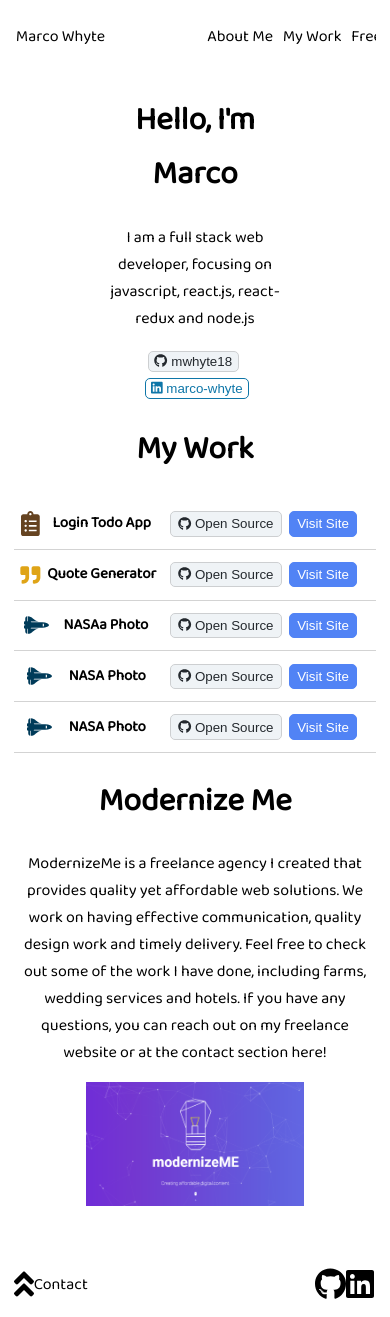
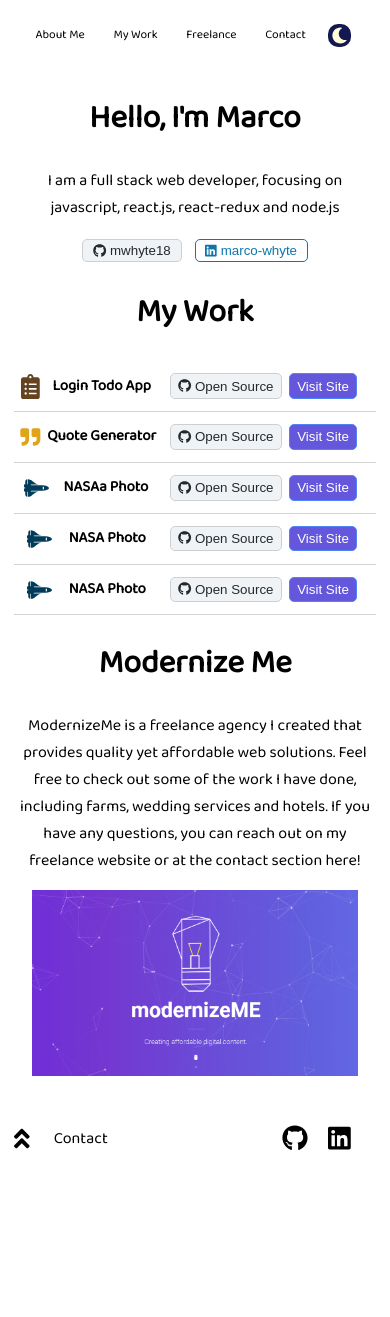
Before and after one commit to mwhyte18/portfolioWebsite, a React (Create React App) app: page / in a window 390 px wide. After the commit the page ends 1173 px from the top, so only its background shows below. Built offline with nearby package versions, Linux system fonts and the light colour scheme.

Commit message:
fully responsive home page, color code matching

```diff
--- a/src/App.scss
+++ b/src/App.scss
@@ -32,10 +32,12 @@
   a {
     text-decoration: none;
     color: black;
-    padding: 3%;
+    padding: 2%;
+    border-radius: 15px;
   }
   a:hover {
-    background-color: lightgrey;
+    background-color: #f2f2f2;
+    color: #6457db;
   }
 }
 .name {
@@ -49,7 +51,7 @@
     padding: 3%;
   }
   a:hover {
-    background-color: lightgrey;
+    color: #6457db;
   }
 }
 
@@ -117,6 +119,14 @@ img {
   align-items: center;
   padding: 1% 0;
   margin-top: 10%;
+  padding-bottom: 6%;
+  a {
+    text-decoration: none;
+    color: black;
+  }
+  a:hover {
+    color: #6457db;
+  }
 }
 .titles {
   display: flex;
@@ -218,6 +228,9 @@ textarea {
   p {
     width: 46%;
   }
+  h2:hover {
+    color: #6457db;
+  }
   .icons {
     display: flex;
     justify-content: space-between;
@@ -250,7 +263,7 @@ textarea {
   }
   .visitSite {
     color: white;
-    background-color: #5183f5;
+    background-color: #6457db;
     border: none;
     padding: 3% 5%;
     cursor: pointer;
@@ -260,8 +273,8 @@ textarea {
     white-space: nowrap;
   }
   .visitSite:hover {
-    background-color: #385bab;
-    border: 1px solid #203462;
+    background-color: #322b6d;
+    border: 1px solid #1e1a41;
   }
 }
 .freelance {
@@ -291,6 +304,9 @@ textarea {
   .icons {
     padding-right: 2%;
   }
+  .navlinks {
+    width: 55%;
+  }
 }
 
 @media (max-width: 964px) {
@@ -301,6 +317,11 @@ textarea {
     width: 20%;
   }
 }
+@media (max-width: 880px) {
+  .navlinks {
+    padding-right: 3%;
+  }
+}
 
 @media (max-width: 874px) {
   .icons {
@@ -309,10 +330,16 @@ textarea {
   .work p {
     width: 42%;
   }
+  .navlinks {
+    width: 65%;
+  }
 }
-@media (max-width: 880px) {
-  .navlinks {
-    padding-right: 3%;
+@media (max-width: 769px) {
+  .freelance .modernize {
+    width: 90%;
+  }
+  .footer .icons {
+    width: 13%;
   }
 }
 
@@ -349,7 +376,20 @@ textarea {
   .faLaptopCode {
     padding-left: 3%;
   }
+  .about .mySection {
+    width: 70%;
+  }
 }
+
+@media (max-width: 670px) {
+  .nav .name {
+    display: none;
+  }
+  .navlinks {
+    width: 100%;
+  }
+}
+
 @media (max-width: 544px) {
   .work h2 {
     font-size: 15px;
@@ -363,10 +403,46 @@ textarea {
   .faSpaceShuttle {
     font-size: 20px;
   }
+  .about .mySection {
+    width: 90%;
+  }
+  .footer .icons {
+    width: 15%;
+  }
 }
 
+@media (max-width: 488px) {
+  .footer .icons {
+    width: 19%;
+    font-size: 13px;
+  }
+  .footer .titles {
+    width: 26%;
+  }
+  .footer .totop {
+    font-size: 25px;
+  }
+}
 @media (max-width: 442px) {
   .work .icons {
     padding-right: 14%;
   }
 }
+
+@media (max-width: 397px) {
+  .nav a {
+    font-size: 12px;
+  }
+  .nav .changeMode {
+    font-size: 16px;
+  }
+}
+
+@media (max-width: 378px) {
+  .work button {
+    font-size: 10px;
+  }
+  .work .icons {
+    padding-right: 12%;
+  }
+}
--- a/src/components/Footer.js
+++ b/src/components/Footer.js
@@ -9,7 +9,7 @@ const Footer = () => {
     <div className="footer">
       <div className="titles">
         <FontAwesomeIcon className="totop" icon={faAngleDoubleUp} size="2x" />
-        <p>Contact</p>
+        <a href="/contact">Contact</a>
       </div>
       <div className="icons">
         <FontAwesomeIcon className="rotate" icon={faGithub} size="2x" />
--- a/src/components/Freelance.js
+++ b/src/components/Freelance.js
@@ -7,11 +7,10 @@ const Freelance = () => {
       <h1>Modernize Me</h1>
       <p>
         ModernizeMe is a freelance agency I created that provides quality yet
-        affordable web solutions. We work on having effective communication,
-        quality design work and timely delivery. Feel free to check out some of
-        the work I have done, including farms, wedding services and hotels. If
-        you have any questions, you can reach out on my freelance website or at
-        the contact section here!{" "}
+        affordable web solutions. Feel free to check out some of the work I have
+        done, including farms, wedding services and hotels. If you have any
+        questions, you can reach out on my freelance website or at the contact
+        section here!
       </p>
       <div>
         <img
```
